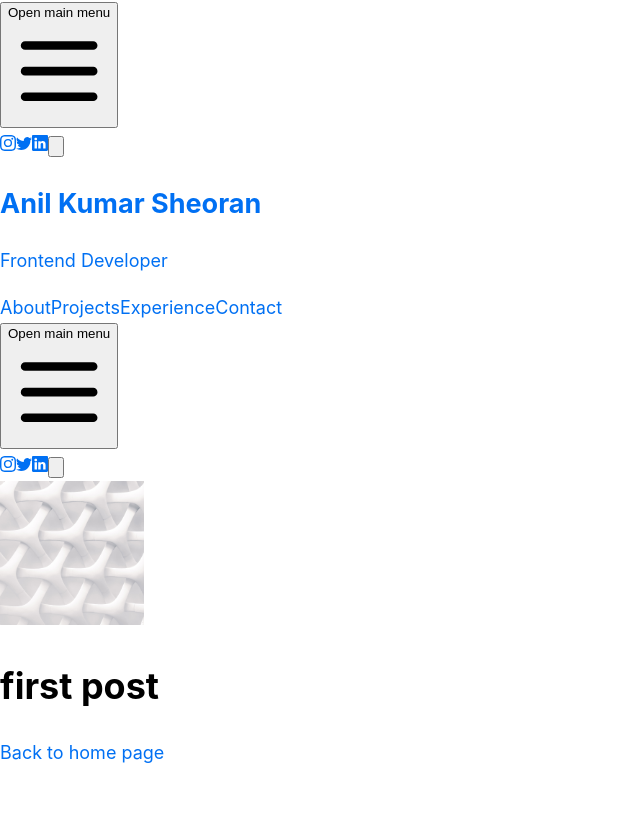
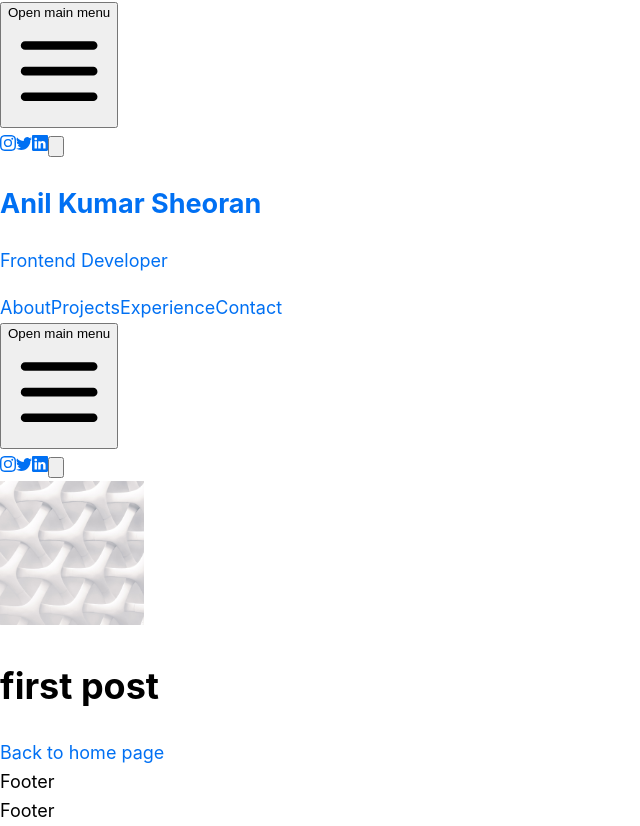
Before and after one commit to anilkumarsheoran/nextjs-12, a Next.js app: page /posts/first-post in a window 1280 px wide. Shown: the part 162-988 px from the top of the page, without its empty margins (0-640 px from the left). Before the commit the page ends 930 px from the top, so only its background shows below. Built offline with nearby package versions, Linux system fonts and the light colour scheme.

Commit message:
adding initial footer component

```diff
--- /dev/null
+++ b/components/footer.tsx
@@ -0,0 +1,5 @@
+export default function Footer(){
+    return (
+        <div>Footer</div>
+    )
+}
--- a/components/layout.tsx
+++ b/components/layout.tsx
@@ -1,9 +1,11 @@
 import styles from './layout.module.css'
 import Header from '../components/header'
+import Footer from '../components/footer'
 
 export default function Layout({ children }){
     return <div className= "md:container md:mx-auto">
         <Header />
         {children}
+        <Footer />
         </div>
 }
```
